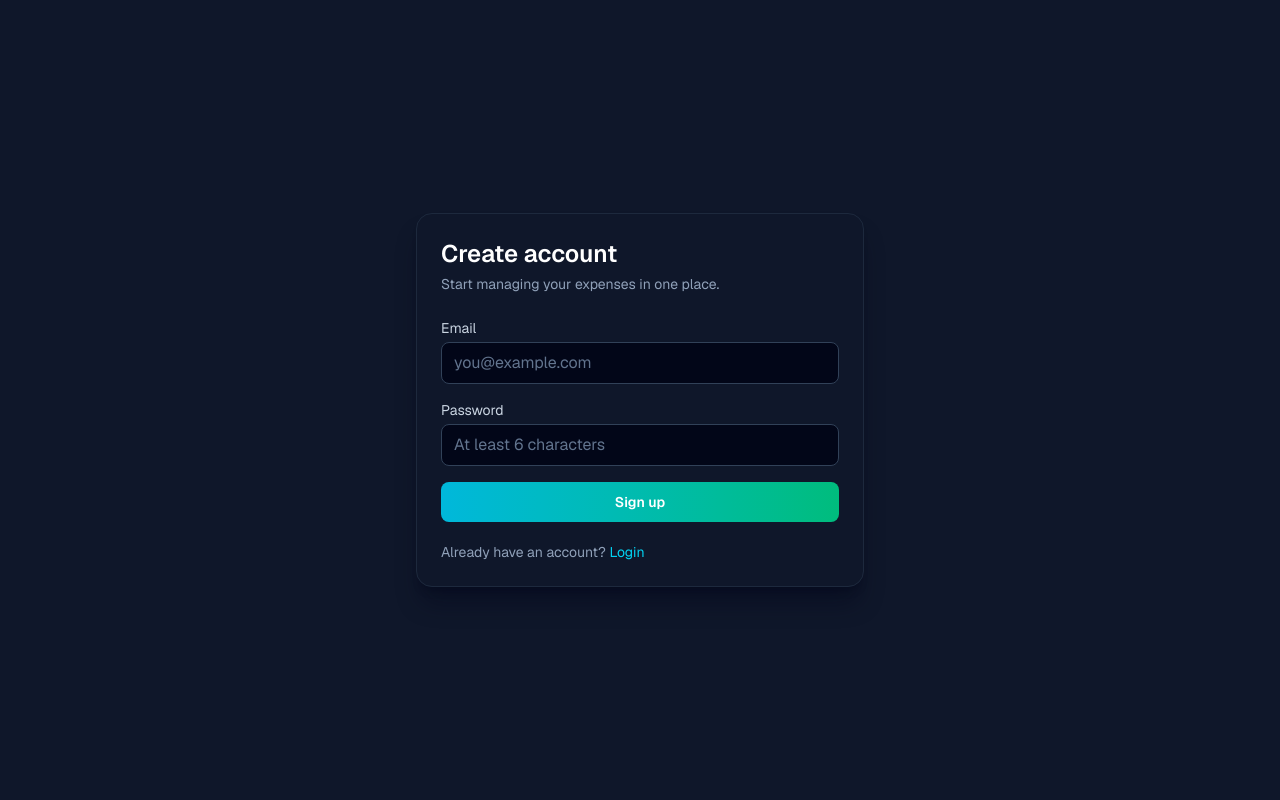
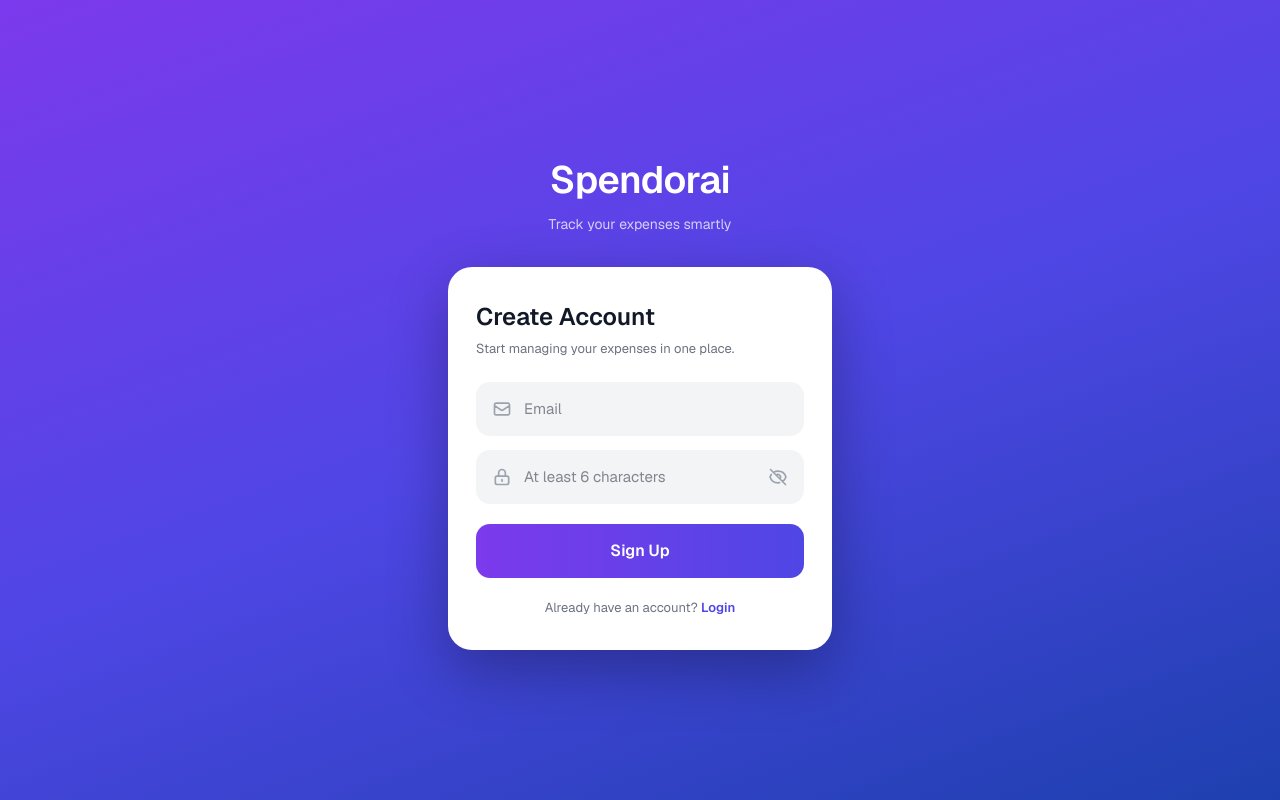
Before and after one commit to RoshaanZaib/expense-tracker, a Next.js app: page /signup in a window 1280 px wide. Built offline with nearby package versions, Linux system fonts and the light colour scheme; no server answers.

Commit message:
update login page design

```diff
--- a/app/signup/page.tsx
+++ b/app/signup/page.tsx
@@ -3,7 +3,7 @@
 export const dynamic = 'force-dynamic';
 
 import Link from "next/link";
-import { useState, useEffect, FormEvent } from "react";
+import { FormEvent, useEffect, useState } from "react";
 import { useRouter } from "next/navigation";
 import { createUserWithEmailAndPassword } from "firebase/auth";
 import { auth } from "@/src/lib/firebase";
@@ -14,6 +14,7 @@ export default function SignupPage() {
   const [password, setPassword] = useState("");
   const [error, setError] = useState("");
   const [loading, setLoading] = useState(false);
+  const [showPassword, setShowPassword] = useState(false);
   const { user, loading: authLoading } = useAuth();
   const router = useRouter();
 
@@ -27,7 +28,6 @@ export default function SignupPage() {
     event.preventDefault();
     setError("");
     setLoading(true);
-
     try {
       await createUserWithEmailAndPassword(auth, email, password);
       router.replace("/");
@@ -39,63 +39,129 @@ export default function SignupPage() {
   };
 
   return (
-    <main className="flex min-h-screen items-center justify-center bg-[#0f172a] p-4">
-      <div className="w-full max-w-md rounded-2xl border border-slate-800 bg-slate-900/80 p-6 shadow-xl shadow-slate-950/40">
-        <h1 className="text-2xl font-semibold text-white">Create account</h1>
-        <p className="mt-1 text-sm text-slate-400">
+    <main style={{
+      minHeight: "100vh",
+      display: "flex",
+      alignItems: "center",
+      justifyContent: "center",
+      padding: "1rem",
+      background: "linear-gradient(160deg, #7c3aed 0%, #4f46e5 50%, #1e40af 100%)"
+    }}>
+      <div className="w-full max-w-sm mx-auto">
+        <div className="text-center mb-8">
+          <h1 style={{ fontSize: "38px", fontWeight: "600", color: "#ffffff", letterSpacing: "-0.5px" }}>
+            Spendorai
+          </h1>
+          <p style={{ color: "rgba(255,255,255,0.75)", fontSize: "14px", marginTop: "6px" }}>
+            Track your expenses smartly
+          </p>
+        </div>
+
+        <div style={{
+          background: "#ffffff",
+          borderRadius: "24px",
+          padding: "32px 28px",
+          boxShadow: "0 20px 60px rgba(0,0,0,0.3)"
+        }}>
+          <h2 style={{ fontSize: "24px", fontWeight: "600", color: "#111827", margin: "0 0 4px" }}>
+            Create Account
+          </h2>
+          <p style={{ fontSize: "13px", color: "#6b7280", margin: "0 0 24px" }}>
             Start managing your expenses in one place.
           </p>
 
-        <form className="mt-6 space-y-4" onSubmit={handleSubmit}>
-          <div>
-            <label className="mb-1 block text-sm text-slate-300" htmlFor="email">
-              Email
-            </label>
+          <form onSubmit={handleSubmit}>
+            <div style={{
+              display: "flex", alignItems: "center",
+              background: "#f3f4f6", borderRadius: "14px",
+              padding: "0 16px", height: "54px", gap: "12px",
+              marginBottom: "14px"
+            }}>
+              <svg width="20" height="20" fill="none" stroke="#9ca3af" strokeWidth="2" viewBox="0 0 24 24">
+                <path strokeLinecap="round" strokeLinejoin="round" d="M3 8l7.89 5.26a2 2 0 002.22 0L21 8M5 19h14a2 2 0 002-2V7a2 2 0 00-2-2H5a2 2 0 00-2 2v10a2 2 0 002 2z" />
+              </svg>
               <input
-              id="email"
                 type="email"
                 required
                 value={email}
-              onChange={(event) => setEmail(event.target.value)}
-              className="w-full rounded-lg border border-slate-700 bg-slate-950 px-3 py-2 text-slate-100 outline-none ring-cyan-400/40 placeholder:text-slate-500 focus:ring-2"
-              placeholder="you@example.com"
+                onChange={(e) => setEmail(e.target.value)}
+                placeholder="Email"
+                style={{
+                  background: "transparent", border: "none", outline: "none",
+                  flex: 1, fontSize: "15px", color: "#111827"
+                }}
               />
             </div>
 
-          <div>
-            <label className="mb-1 block text-sm text-slate-300" htmlFor="password">
-              Password
-            </label>
+            <div style={{
+              display: "flex", alignItems: "center",
+              background: "#f3f4f6", borderRadius: "14px",
+              padding: "0 16px", height: "54px", gap: "12px",
+              marginBottom: "20px"
+            }}>
+              <svg width="20" height="20" fill="none" stroke="#9ca3af" strokeWidth="2" viewBox="0 0 24 24">
+                <path strokeLinecap="round" strokeLinejoin="round" d="M12 15v2m-6 4h12a2 2 0 002-2v-6a2 2 0 00-2-2H6a2 2 0 00-2 2v6a2 2 0 002 2zm10-10V7a4 4 0 00-8 0v4h8z" />
+              </svg>
               <input
-              id="password"
-              type="password"
+                type={showPassword ? "text" : "password"}
                 required
                 minLength={6}
                 value={password}
-              onChange={(event) => setPassword(event.target.value)}
-              className="w-full rounded-lg border border-slate-700 bg-slate-950 px-3 py-2 text-slate-100 outline-none ring-cyan-400/40 placeholder:text-slate-500 focus:ring-2"
+                onChange={(e) => setPassword(e.target.value)}
                 placeholder="At least 6 characters"
+                style={{
+                  background: "transparent", border: "none", outline: "none",
+                  flex: 1, fontSize: "15px", color: "#111827"
+                }}
               />
+              <button
+                type="button"
+                onClick={() => setShowPassword(!showPassword)}
+                style={{ background: "none", border: "none", cursor: "pointer", padding: 0 }}
+              >
+                {showPassword ? (
+                  <svg width="20" height="20" fill="none" stroke="#9ca3af" strokeWidth="2" viewBox="0 0 24 24">
+                    <path strokeLinecap="round" strokeLinejoin="round" d="M15 12a3 3 0 11-6 0 3 3 0 016 0z" />
+                    <path strokeLinecap="round" strokeLinejoin="round" d="M2.458 12C3.732 7.943 7.523 5 12 5c4.478 0 8.268 2.943 9.542 7-1.274 4.057-5.064 7-9.542 7-4.477 0-8.268-2.943-9.542-7z" />
+                  </svg>
+                ) : (
+                  <svg width="20" height="20" fill="none" stroke="#9ca3af" strokeWidth="2" viewBox="0 0 24 24">
+                    <path strokeLinecap="round" strokeLinejoin="round" d="M13.875 18.825A10.05 10.05 0 0112 19c-4.478 0-8.268-2.943-9.543-7a9.97 9.97 0 011.563-3.029m5.858.908a3 3 0 114.243 4.243M9.878 9.878l4.242 4.242M9.88 9.88l-3.29-3.29m7.532 7.532l3.29 3.29M3 3l3.59 3.59m0 0A9.953 9.953 0 0112 5c4.478 0 8.268 2.943 9.542 7a10.025 10.025 0 01-4.132 5.411m0 0L21 21" />
+                  </svg>
+                )}
+              </button>
             </div>
 
-          {error ? <p className="text-sm text-rose-400">{error}</p> : null}
+            {error && (
+              <p style={{ color: "#ef4444", fontSize: "13px", marginBottom: "12px" }}>{error}</p>
+            )}
 
             <button
               type="submit"
               disabled={loading}
-            className="w-full rounded-lg bg-gradient-to-r from-cyan-500 to-emerald-500 px-4 py-2.5 text-sm font-semibold text-white transition hover:from-cyan-400 hover:to-emerald-400 disabled:cursor-not-allowed disabled:opacity-60"
+              style={{
+                width: "100%", height: "54px", border: "none", borderRadius: "14px",
+                background: "linear-gradient(90deg, #7c3aed, #4f46e5)",
+                color: "#ffffff", fontSize: "16px", fontWeight: "600",
+                cursor: loading ? "not-allowed" : "pointer",
+                opacity: loading ? 0.7 : 1,
+                transition: "opacity 0.2s"
+              }}
             >
-            {loading ? "Creating account..." : "Sign up"}
+              {loading ? "Creating account..." : "Sign Up"}
             </button>
           </form>
 
-        <p className="mt-5 text-sm text-slate-400">
+          <div style={{ marginTop: "20px", textAlign: "center" }}>
+            <p style={{ fontSize: "13px", color: "#6b7280" }}>
               Already have an account?{" "}
-          <Link href="/login" className="text-cyan-400 hover:text-cyan-300">
+              <Link href="/login" style={{ color: "#4f46e5", fontWeight: "600", textDecoration: "none" }}>
                 Login
               </Link>
             </p>
           </div>
+        </div>
+      </div>
     </main>
   );
 }
```
Lines whose indentation alone changed are shown as unchanged.
